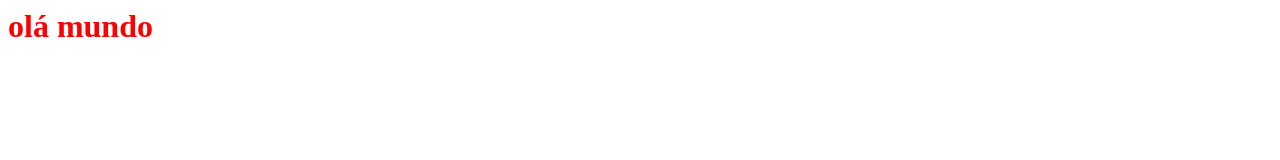
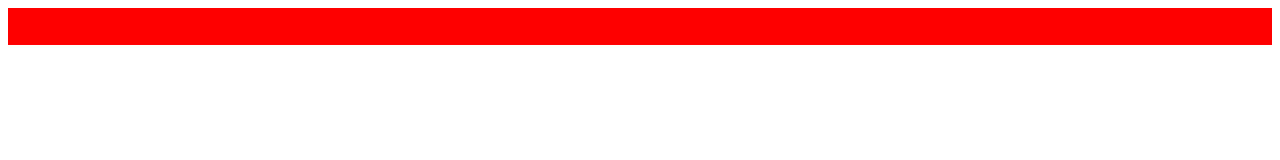
Before and after one commit to Lvitoria/meusite, a plain HTML site: page index.html in a window 1280 px wide. Drawn offline with Linux system fonts and the light colour scheme.

Commit message:
agora vai

```diff
--- a/estilo.css
+++ b/estilo.css
@@ -1,4 +1,4 @@
 h1{
-	backgorund-color:red;
+	background-color:red;
 	color: red;
 }
```
